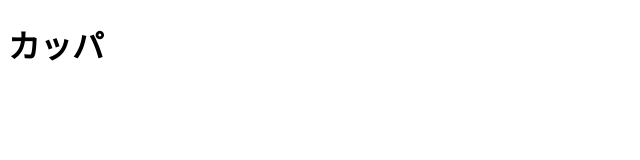
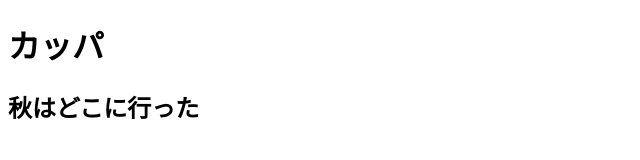
Before and after one commit to hirano-a2515-dotcom/portfolios, a plain HTML site: page sample/index.html in a window 1280 px wide. Shown: the whole page, without its empty margins (0-640 px from the left). Drawn offline with Linux system fonts and the light colour scheme.

Commit message:
Add files via upload

```diff
--- a/sample/index.html
+++ b/sample/index.html
@@ -5,5 +5,6 @@
     </head>
     <body>
         <h1>カッパ</h1>
+        <h2>秋はどこに行った</h2>
     </body>
 </html>
```
